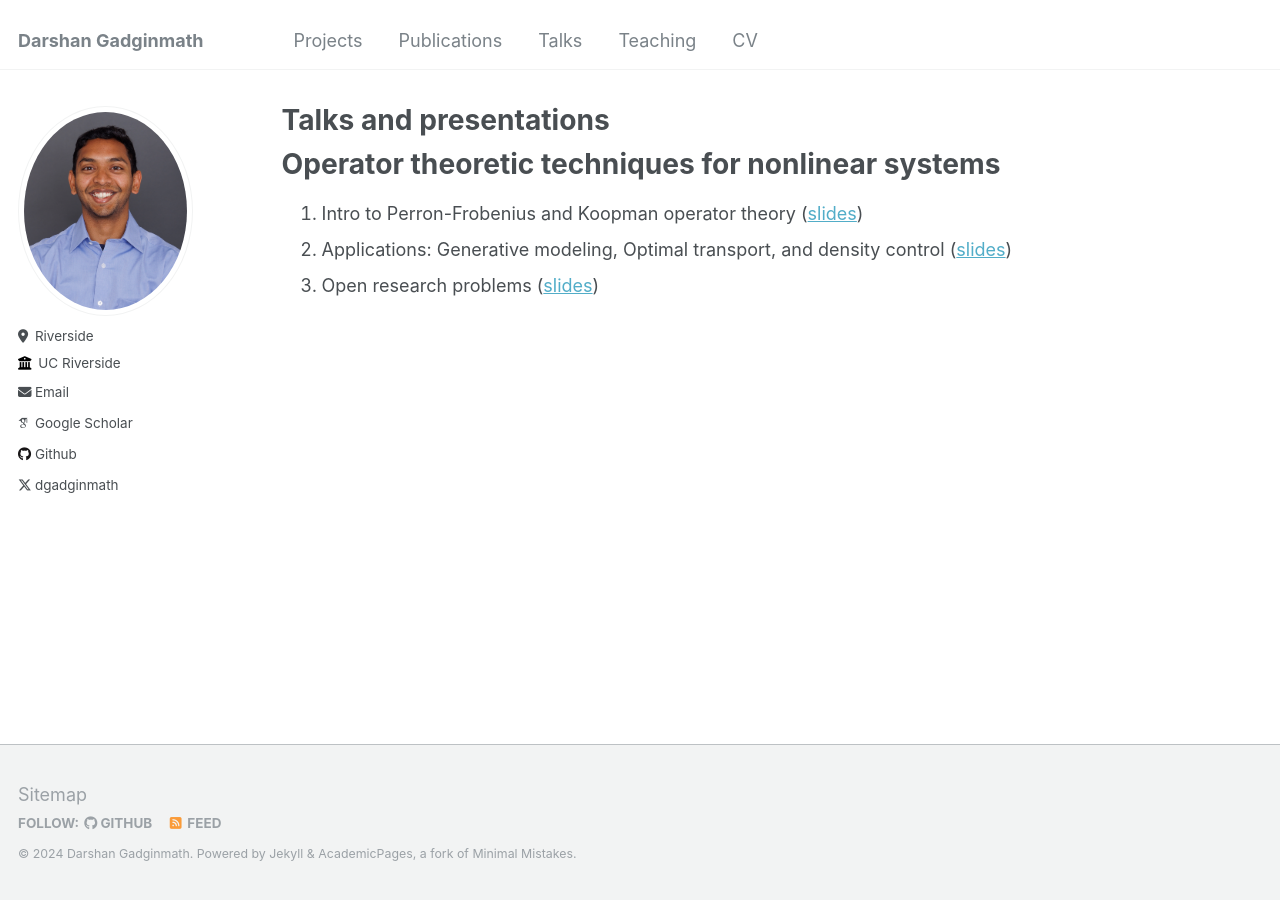
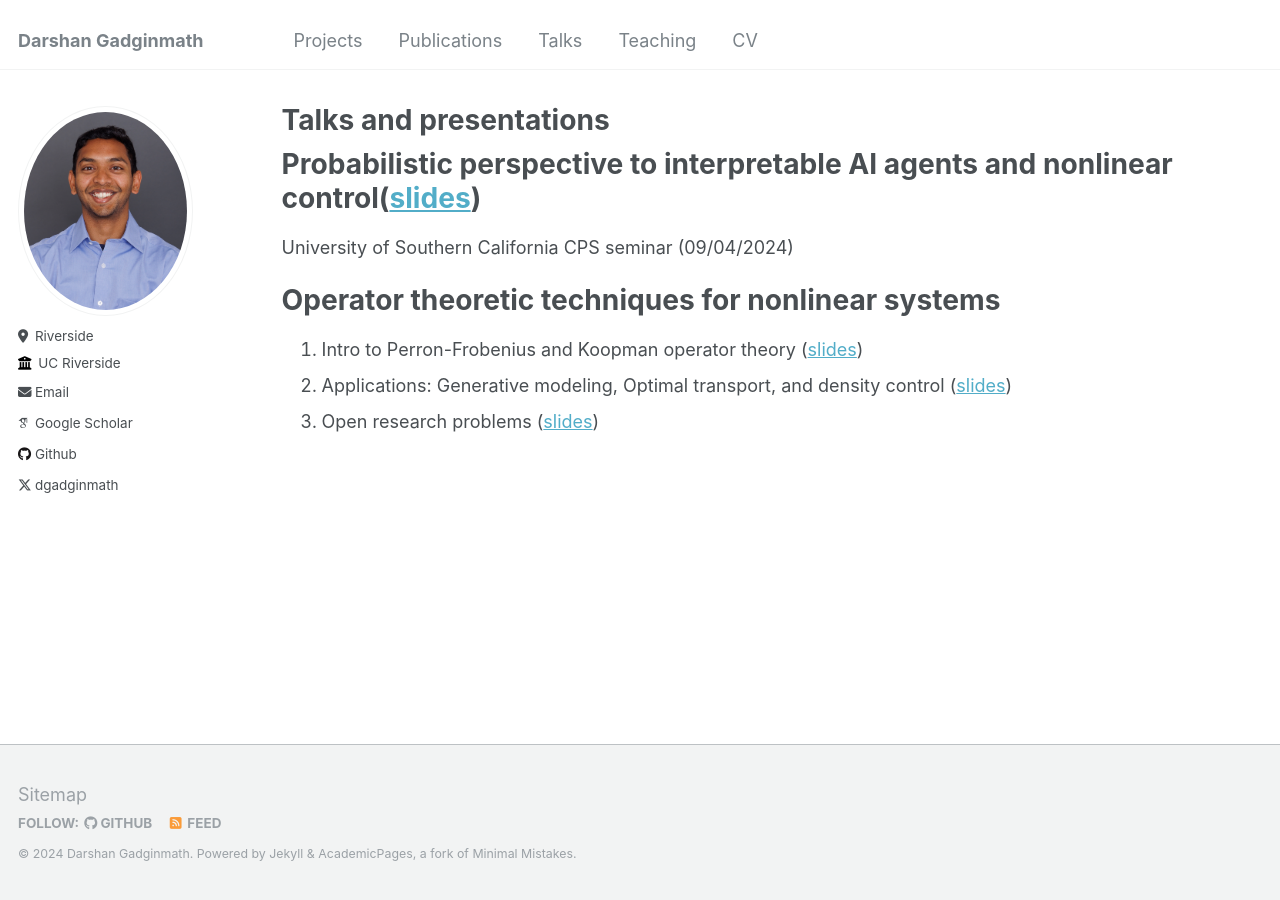
Before and after one commit to darshangm/darshangm.github.io, a Jekyll site: the page built from _pages/talks.md, in a window 1280 px wide. Built offline with Jekyll 4.4.1, drawn with Linux system fonts in a browser that asks for light colours; some web fonts are replaced.

Commit message:
new presentation

```diff
--- a/_pages/talks.md
+++ b/_pages/talks.md
@@ -5,6 +5,11 @@ permalink: /talks/
 author_profile: true
 ---
 {% include base_path %}
+
+Probabilistic perspective to interpretable AI agents and nonlinear control([slides](../files/usc-cps-seminar/usc-main-pdf.pdf))
+======
+University of Southern California CPS seminar (09/04/2024)
+
 
 Operator theoretic techniques for nonlinear systems
 ======
```
Also changed, not shown: 3 other files.
